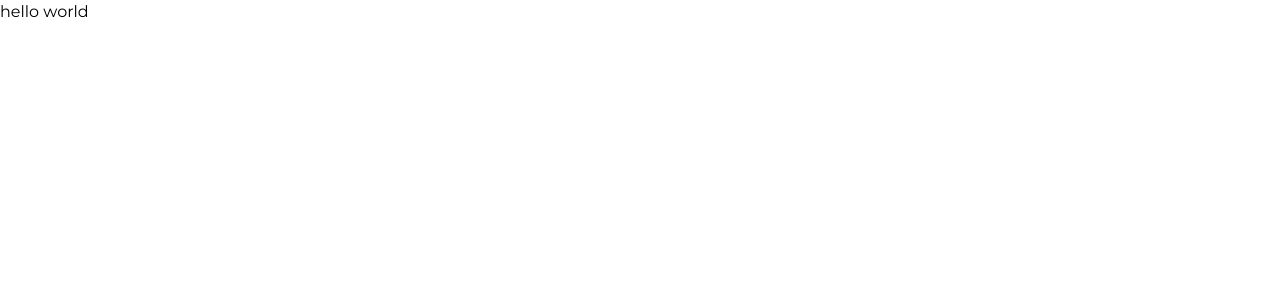
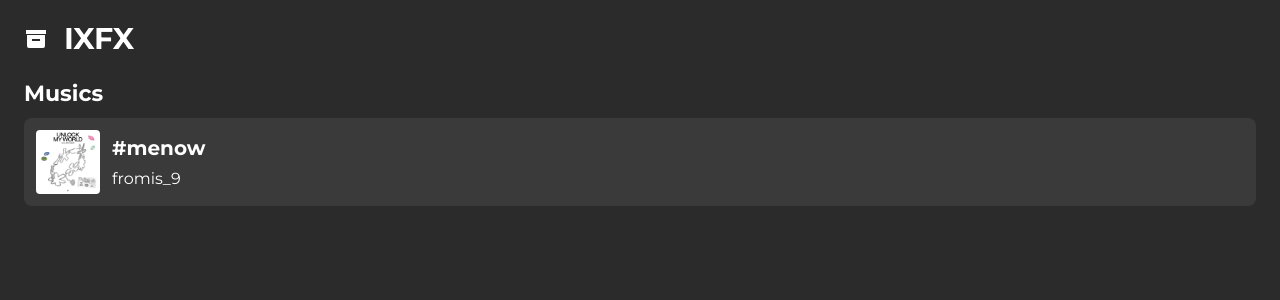
Before and after one commit to delta-kor/ixvx, a Next.js app: page / in a window 1280 px wide. Shown: the top 300 px of the page. Built offline with nearby package versions, Linux system fonts and the light colour scheme.

Commit message:
Add music card

```diff
--- /dev/null
+++ b/app/components/Cards.tsx
@@ -0,0 +1,13 @@
+interface Props {
+  title: string;
+  children: React.ReactNode;
+}
+
+export default function Cards({ title, children }: Props) {
+  return (
+    <div className="flex px-xl flex-col gap-sm">
+      <div className="text-subtitle1 text-white">{title}</div>
+      <div className="flex flex-col gap-md">{children}</div>
+    </div>
+  );
+}
--- /dev/null
+++ b/app/components/Header.tsx
@@ -0,0 +1,15 @@
+import Icon, { IconType } from './Icon';
+
+interface Props {
+  title: string;
+  icon: IconType;
+}
+
+export default function Header({ title, icon }: Props) {
+  return (
+    <div className="flex px-xl py-lg gap-lg items-center">
+      <Icon type={icon} className="w-xl h-xl text-white shrink-0" />
+      <div className="text-heading1 text-white grow truncate">{title}</div>
+    </div>
+  );
+}
--- /dev/null
+++ b/app/components/Icon.tsx
@@ -0,0 +1,17 @@
+import { IconBaseProps } from 'react-icons';
+import { BiSolidBox } from 'react-icons/bi';
+
+const Icons = {
+  logo: BiSolidBox,
+};
+export type IconType = keyof typeof Icons;
+
+interface Props extends IconBaseProps {
+  type: IconType;
+}
+
+export default function Icon({ type, ...props }: Props) {
+  if (!Icons[type]) throw new Error('Invalid icon type');
+  const Component = Icons[type];
+  return <Component {...props} />;
+}
--- /dev/null
+++ b/app/components/MusicCard.tsx
@@ -0,0 +1,21 @@
+import Image from 'next/image';
+
+interface Props {
+  music: Music;
+}
+
+export default function MusicCard({ music: { title, group, album } }: Props) {
+  return (
+    <div className="flex p-md items-center gap-md rounded-md bg-gray">
+      <Image
+        src={album}
+        alt={title}
+        className="w-[64px] h-[64px] shrink-0 rounded-sm"
+      />
+      <div className="flex flex-col gap-xs flex-grow min-w-0">
+        <div className="text-heading3 text-white truncate">{title}</div>
+        <div className="text-body1 text-white truncate">{group}</div>
+      </div>
+    </div>
+  );
+}
--- a/app/globals.css
+++ b/app/globals.css
@@ -1,6 +1,10 @@
 @tailwind base;
 @tailwind components;
 @tailwind utilities;
+
+body {
+  @apply bg-background;
+}
 
 .text-heading1 {
   font-size: 30px;
@@ -12,7 +16,7 @@
   font-weight: 700;
 }
 
-.text-heading2 {
+.text-heading3 {
   font-size: 20px;
   font-weight: 700;
 }
--- a/app/page.tsx
+++ b/app/page.tsx
@@ -1,3 +1,17 @@
+import IXVX from '@/lib/ixvx';
+import Cards from './components/Cards';
+import Header from './components/Header';
+import MusicCard from './components/MusicCard';
+
 export default function MainPage() {
-  return <div>hello world</div>;
+  return (
+    <div>
+      <Header title="IXFX" icon="logo" />
+      <Cards title="Musics">
+        {IXVX.getAllMusics().map((music) => (
+          <MusicCard music={music} />
+        ))}
+      </Cards>
+    </div>
+  );
 }
--- /dev/null
+++ b/lib/ixvx.ts
@@ -0,0 +1,9 @@
+import IXVXStore from '@/store/ixvx.store';
+
+class IXVX {
+  public static getAllMusics(): Music[] {
+    return IXVXStore;
+  }
+}
+
+export default IXVX;
--- /dev/null
+++ b/store/ixvx.store.ts
@@ -0,0 +1,13 @@
+import UnlockMyWorld from '@/public/album/unlock_my_world.png';
+
+const IXVXStore: Music[] = [
+  {
+    id: 'menow',
+    title: '#menow',
+    group: 'fromis_9',
+    album: UnlockMyWorld,
+    session: [],
+  },
+];
+
+export default IXVXStore;
```
Also changed, not shown: types.d.ts (added, +22 -0 lines), public/album/unlock_my_world.png (added).
